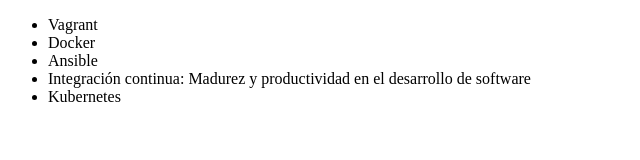
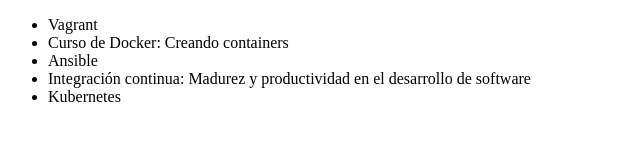
Before and after one commit to PAXCS/alura-git, a plain HTML site: page index.html in a window 1280 px wide. Shown: the whole page, without its empty margins (0-640 px from the left). Drawn offline with Linux system fonts and the light colour scheme.

Commit message:
Modifico lista docker

```diff
--- a/index.html
+++ b/index.html
@@ -7,7 +7,7 @@
 <body>
      <ul>
          <li> Vagrant </li>
-         <li> Docker </li>
+         <li> Curso de Docker: Creando containers </li>
          <li> Ansible </li>
          <li> Integración continua: Madurez y productividad en el desarrollo de software </li>
          <li> Kubernetes </li>
```
